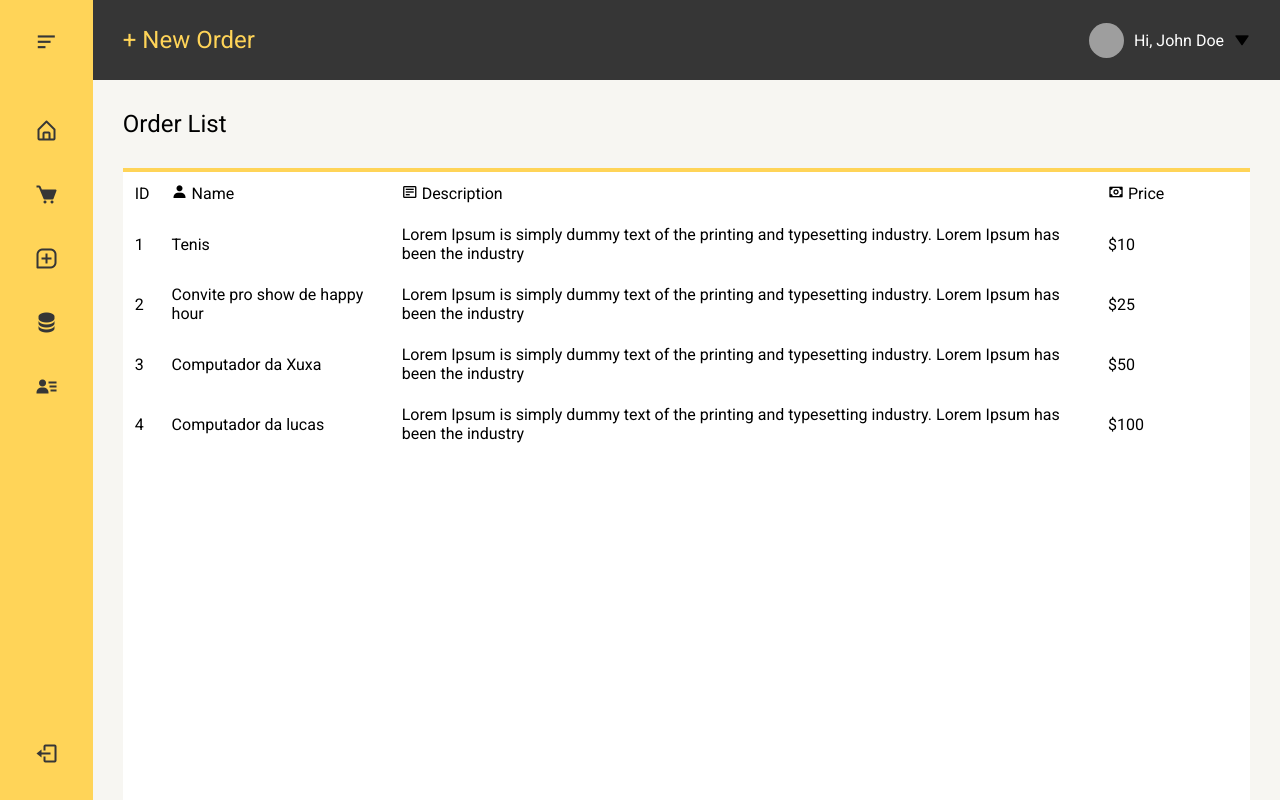
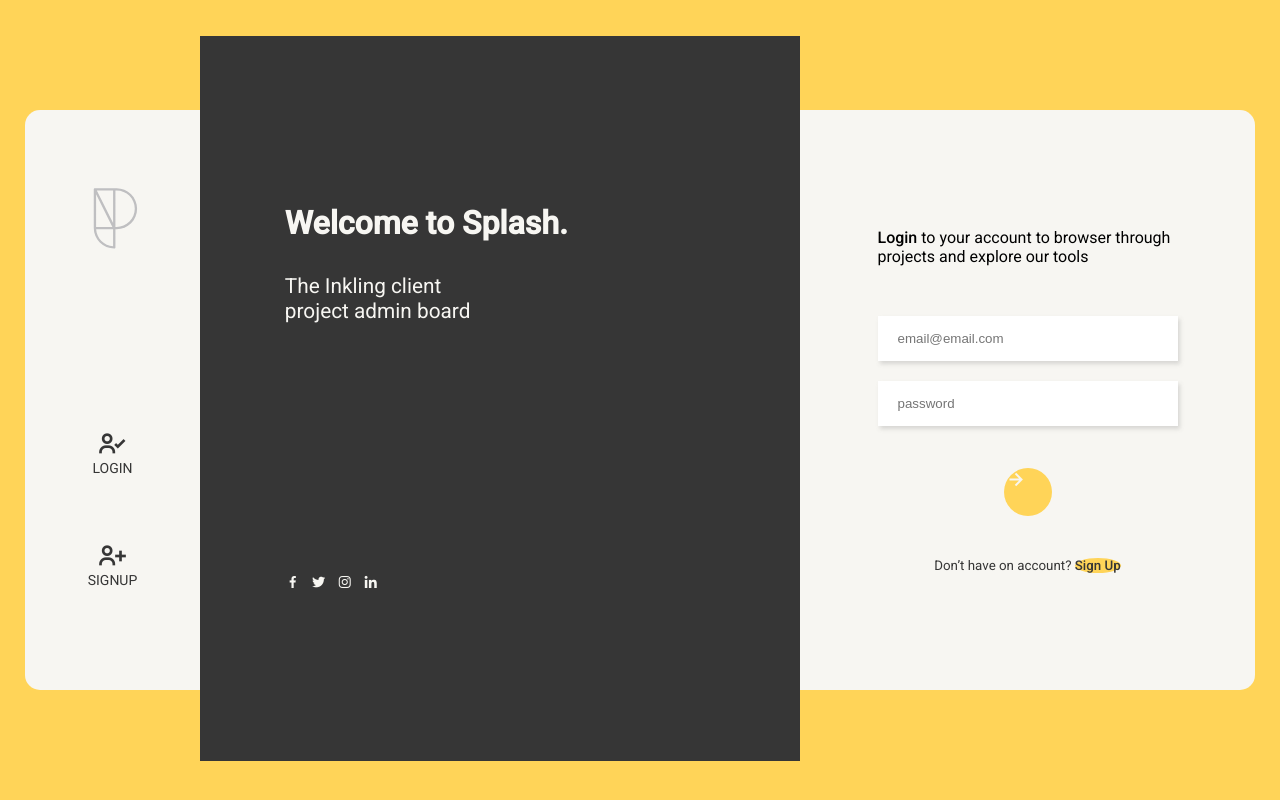
Before and after one commit to rodrigosantosdev/login-dashboard-vuejs, a Vue app: page / in a window 1280 px wide. Built offline with nearby package versions, Linux system fonts and the light colour scheme; grey boxes are pictures that could not be loaded.

Commit message:
update of router

```diff
--- a/src/router/index.js
+++ b/src/router/index.js
@@ -1,23 +1,25 @@
 import { createRouter, createWebHistory } from 'vue-router'
-import Home from '../views/Dashboard.vue'
-import Login from '../views/Login.vue'
-import SignUp from '../views/SignUp.vue'
+
 
 const routes = [
   {
     path: '/',
-    name: 'Dashboard',
-    component: Home
+    name: 'Login',
+    component: () => import(/* webpackChunkName: "login" */ '../views/Login.vue')
+
   },
   {
-    path: '/Login',
-    name: 'Login',
-    component: Login
+    path: '/signup',
+    name: 'SignUp',
+    component: () => import(/* webpackChunkName: "signup" */ '../views/SignUp.vue')
+
+
   },
   {
-    path: '/SignUp',
-    name: 'SignUp',
-    component: SignUp
+    path: '/dashboard',
+    name: 'Dashboard',
+    component: () => import(/* webpackChunkName: "dashboard" */ '../views/Dashboard.vue')
+
   },
 ]
 
```
